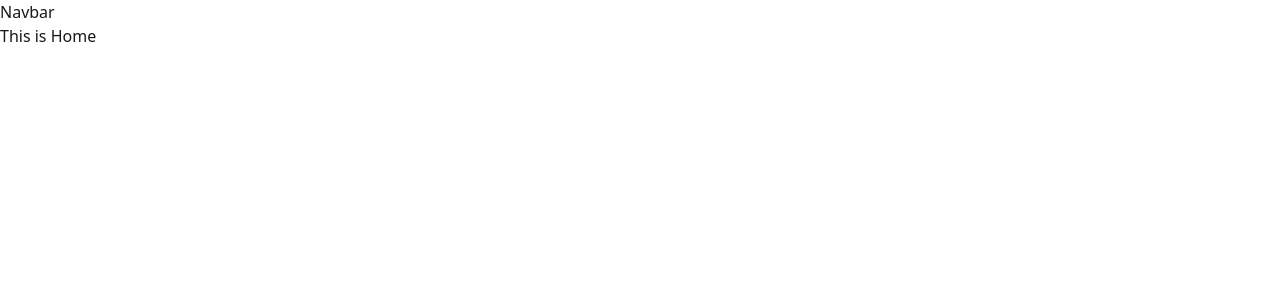
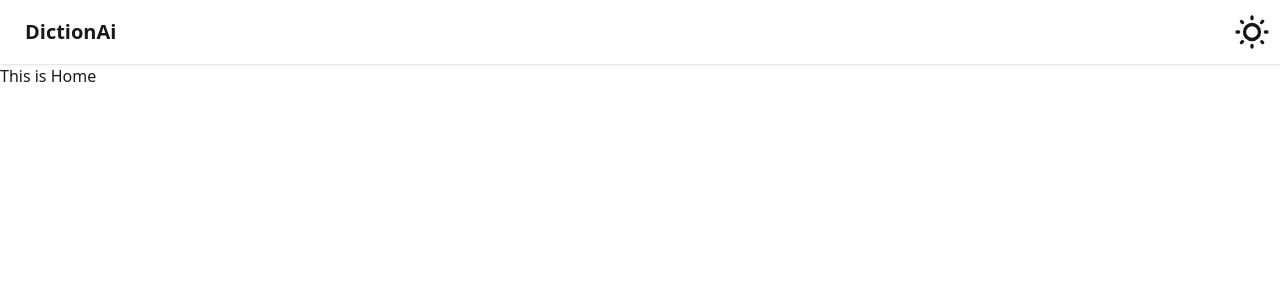
Before and after one commit to Suprio-Das/DictionAi, a React (Vite) app: page / in a window 1280 px wide. Shown: the top 300 px of the page. Built offline with nearby package versions, Linux system fonts and the light colour scheme.

Commit message:
Dark and Ligh Mode added to the navbar

```diff
--- a/src/Components/Navbar.jsx
+++ b/src/Components/Navbar.jsx
@@ -1,9 +1,48 @@
-import React from 'react';
+import React, { useEffect, useState } from 'react';
 
 const Navbar = () => {
+    const [theme, setTheme] = useState(
+        localStorage.getItem("theme") || "light"
+    );
+
+    useEffect(() => {
+        document.documentElement.setAttribute("data-theme", theme);
+        localStorage.setItem("theme", theme);
+    }, [theme]);
+
+    const toggleTheme = () => {
+        setTheme(theme === "light" ? "dark" : "light");
+    };
     return (
         <div>
-            <h1>Navbar</h1>
+            <div className="navbar bg-base-100 shadow-sm">
+                <div className="flex-1">
+                    <a className="btn btn-ghost text-xl">DictionAi</a>
+                </div>
+                <div className="flex-none">
+                    <label className="swap swap-rotate">
+                        <input onChange={toggleTheme} checked={theme === 'light'} type="checkbox" />
+
+                        {/* sun icon */}
+                        <svg
+                            className="swap-on h-10 w-10 fill-current"
+                            xmlns="http://www.w3.org/2000/svg"
+                            viewBox="0 0 24 24">
+                            <path
+                                d="M5.64,17l-.71.71a1,1,0,0,0,0,1.41,1,1,0,0,0,1.41,0l.71-.71A1,1,0,0,0,5.64,17ZM5,12a1,1,0,0,0-1-1H3a1,1,0,0,0,0,2H4A1,1,0,0,0,5,12Zm7-7a1,1,0,0,0,1-1V3a1,1,0,0,0-2,0V4A1,1,0,0,0,12,5ZM5.64,7.05a1,1,0,0,0,.7.29,1,1,0,0,0,.71-.29,1,1,0,0,0,0-1.41l-.71-.71A1,1,0,0,0,4.93,6.34Zm12,.29a1,1,0,0,0,.7-.29l.71-.71a1,1,0,1,0-1.41-1.41L17,5.64a1,1,0,0,0,0,1.41A1,1,0,0,0,17.66,7.34ZM21,11H20a1,1,0,0,0,0,2h1a1,1,0,0,0,0-2Zm-9,8a1,1,0,0,0-1,1v1a1,1,0,0,0,2,0V20A1,1,0,0,0,12,19ZM18.36,17A1,1,0,0,0,17,18.36l.71.71a1,1,0,0,0,1.41,0,1,1,0,0,0,0-1.41ZM12,6.5A5.5,5.5,0,1,0,17.5,12,5.51,5.51,0,0,0,12,6.5Zm0,9A3.5,3.5,0,1,1,15.5,12,3.5,3.5,0,0,1,12,15.5Z" />
+                        </svg>
+
+                        {/* moon icon */}
+                        <svg
+                            className="swap-off h-10 w-10 fill-current"
+                            xmlns="http://www.w3.org/2000/svg"
+                            viewBox="0 0 24 24">
+                            <path
+                                d="M21.64,13a1,1,0,0,0-1.05-.14,8.05,8.05,0,0,1-3.37.73A8.15,8.15,0,0,1,9.08,5.49a8.59,8.59,0,0,1,.25-2A1,1,0,0,0,8,2.36,10.14,10.14,0,1,0,22,14.05,1,1,0,0,0,21.64,13Zm-9.5,6.69A8.14,8.14,0,0,1,7.08,5.22v.27A10.15,10.15,0,0,0,17.22,15.63a9.79,9.79,0,0,0,2.1-.22A8.11,8.11,0,0,1,12.14,19.73Z" />
+                        </svg>
+                    </label>
+                </div>
+            </div>
         </div>
     );
 };
--- a/src/main.jsx
+++ b/src/main.jsx
@@ -1,7 +1,6 @@
 import { StrictMode } from 'react'
 import { createRoot } from 'react-dom/client'
 import './index.css'
-import App from './App.jsx'
 import { createBrowserRouter, RouterProvider } from 'react-router'
 import Home from './Components/Home.jsx'
 import Main from './Components/Main.jsx'
```
